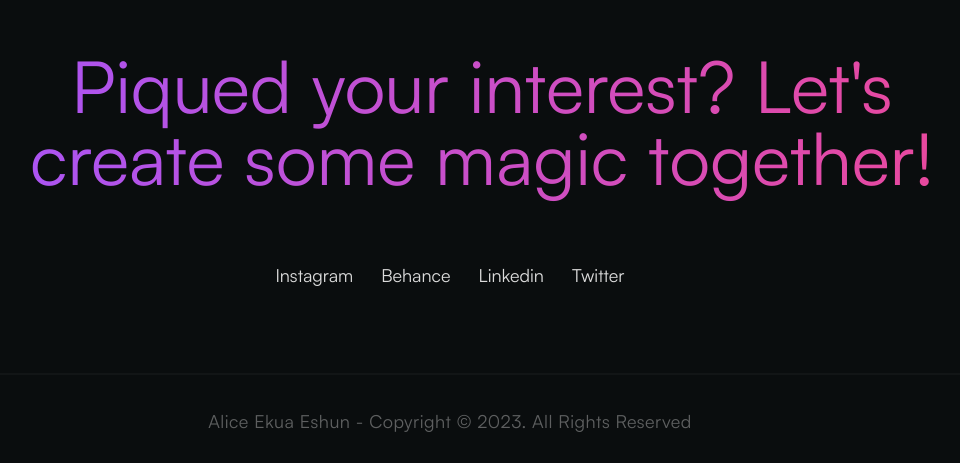
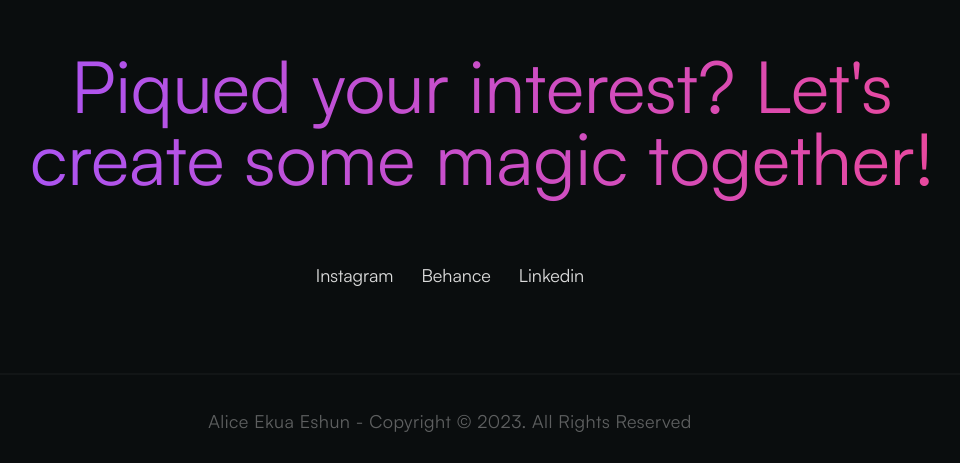
Before and after one commit to I-am-kojoe/ekuaeshun, a website: page index.html in a window 1280 px wide. Shown: the part 1097-1560 px from the top of the page, without its empty margins (190-1150 px from the left). Drawn offline with Linux system fonts and the light colour scheme; files whose address does not match are found by name; a web font is replaced by a local one.

Commit message:
EKUAESHUN

```diff
--- a/index.html
+++ b/index.html
@@ -94,9 +94,6 @@
             <a href="#!" class="text-custom-grey text-lg hover:text-blue-400 duration-500">
               Linkedin
             </a>
-            <a href="#!" class="text-custom-grey text-lg hover:text-emerald-400 duration-500">
-              Twitter
-            </a>
           </div>
         </div>
 
```
Also changed, not shown: public/css/output.css.
